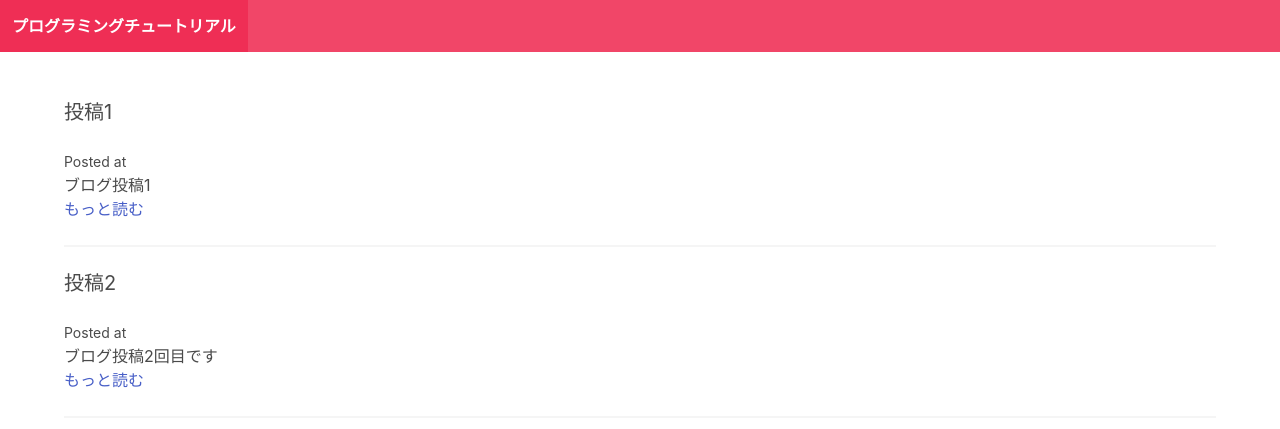
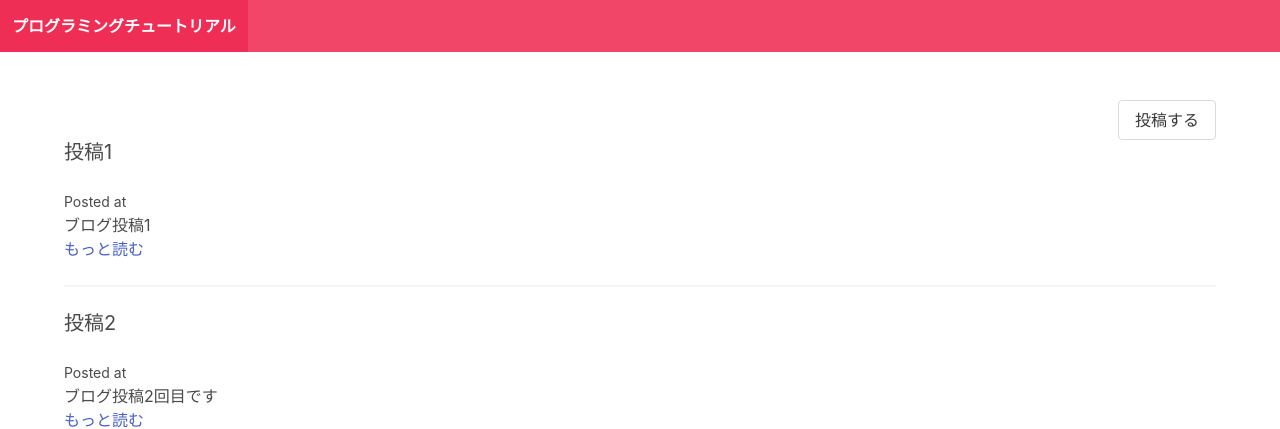
Before and after one commit to takiyama-aki/django_blog, a Django app: page / in a window 1280 px wide. Shown: the top 429 px of the page. Run offline with Django 5.2, Linux system fonts and the light colour scheme; data comes from the database, SQL or seed files in the repository; both versions use the stored data as it was after the commit.

Commit message:
ブログ投稿ボタン(開発中)

```diff
--- a/microblog/blog/templates/blog/frontpage.html
+++ b/microblog/blog/templates/blog/frontpage.html
@@ -1,7 +1,9 @@
 <!-- ベースのデザインを継承 -->
 {% extends "blog/base.html" %}
-
 {% block content %}
+<div class="has-text-right">
+    <a href="/" class="button">投稿する</a>
+</div>
 {% for post in posts %}
 <div class="post block">
     <h2 class="subtitle">
--- /dev/null
+++ b/microblog/blog/templates/blog/new_post.html
@@ -0,0 +1,5 @@
+{% extends "blog/base.html" %}
+
+{% block content %}
+<p>新規投稿ページ</p>
+{% endblock %}
--- a/microblog/blog/views.py
+++ b/microblog/blog/views.py
@@ -1,6 +1,6 @@
 from django.shortcuts import render, redirect
 
-from .forms import CommentForm
+from .forms import CommentForm, NewPost
 from .models import Post # データベースをインポート
 
 def frontpage(request):
@@ -29,3 +29,11 @@
         form = CommentForm( )
 
     return render(request, "blog/post_detail.html", {"post": post, "form": form})
+
+def new_post(request):
+
+    # Postデータベースのオブジェクトを全て取得する
+    posts = Post.objects.all()
+
+    # frontpage.htmlをサーバーに返す
+    return render(request, "blog/frontpage.html", {"posts": posts}) # "posts"という名前でpostsのデータを渡す
--- a/microblog/microblog/urls.py
+++ b/microblog/microblog/urls.py
@@ -2,10 +2,11 @@
 from django.contrib import admin
 from django.urls import path
 
-from blog.views import frontpage, post_detail
+from blog.views import frontpage, post_detail, new_post
 
 urlpatterns = [
     path('admin/', admin.site.urls),                       # djangoオリジナルの管理者画面 [user: admin pass: pass1234]
     path("", frontpage),                                   # ""のパスが呼ばれたら, frontpage関数を探す (views.py)
-    path("<slug:slug>/", post_detail, name="post_detail")  # "<slug:~/"のパスが呼ばれたらpost_detail関数を探す, nameはhref属性で使う
+    path("<slug:slug>/", post_detail, name="post_detail"),  # "<slug:~/"のパスが呼ばれたらpost_detail関数を探す, nameはhref属性で使う
+    path("new_post/", frontpage, name="new_post")                            # ("[パス], [メソッド], [hrefのname属性]")
 ]
```
Also changed, not shown: microblog/blog/forms.py (+6 -1 lines), microblog/db.sqlite3.
